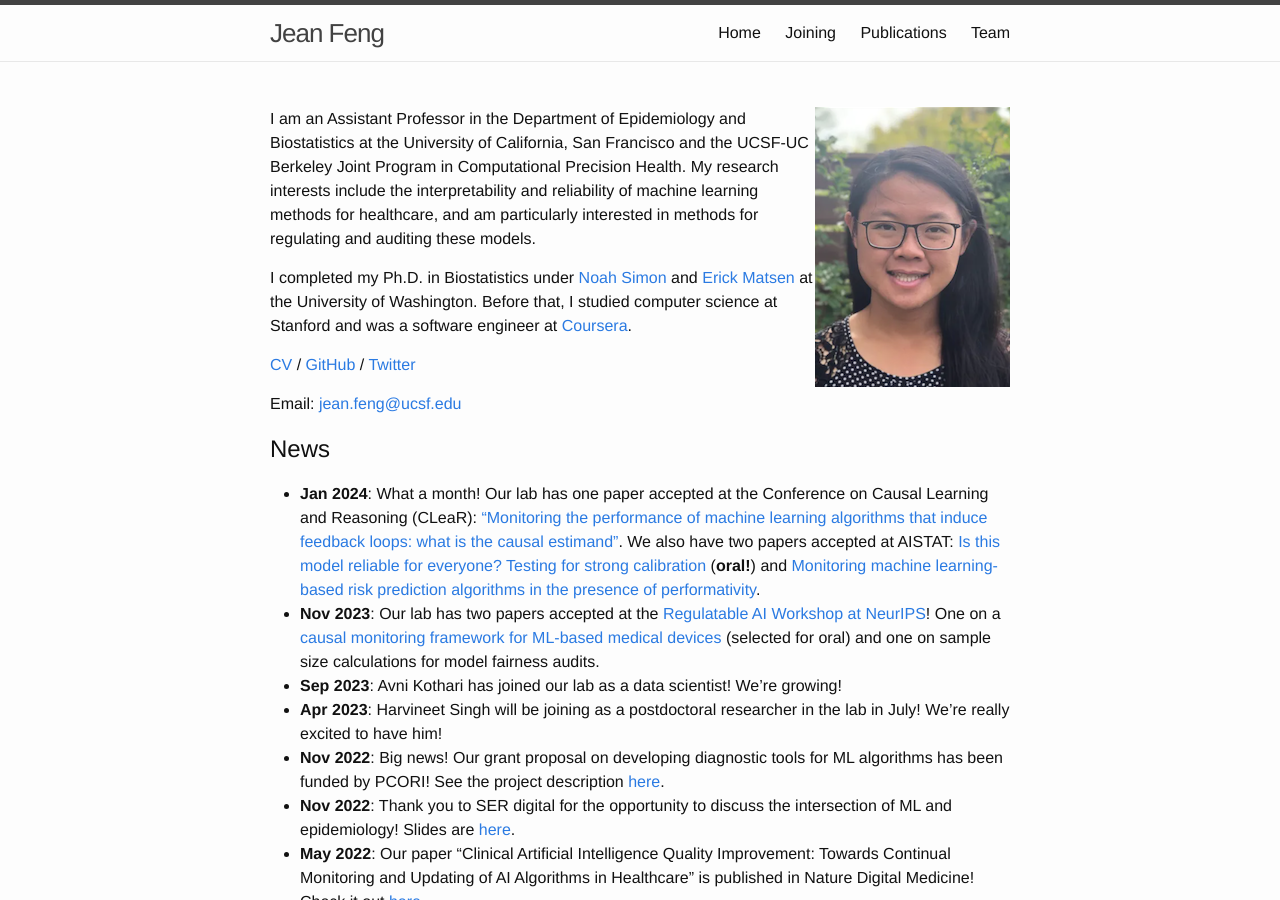
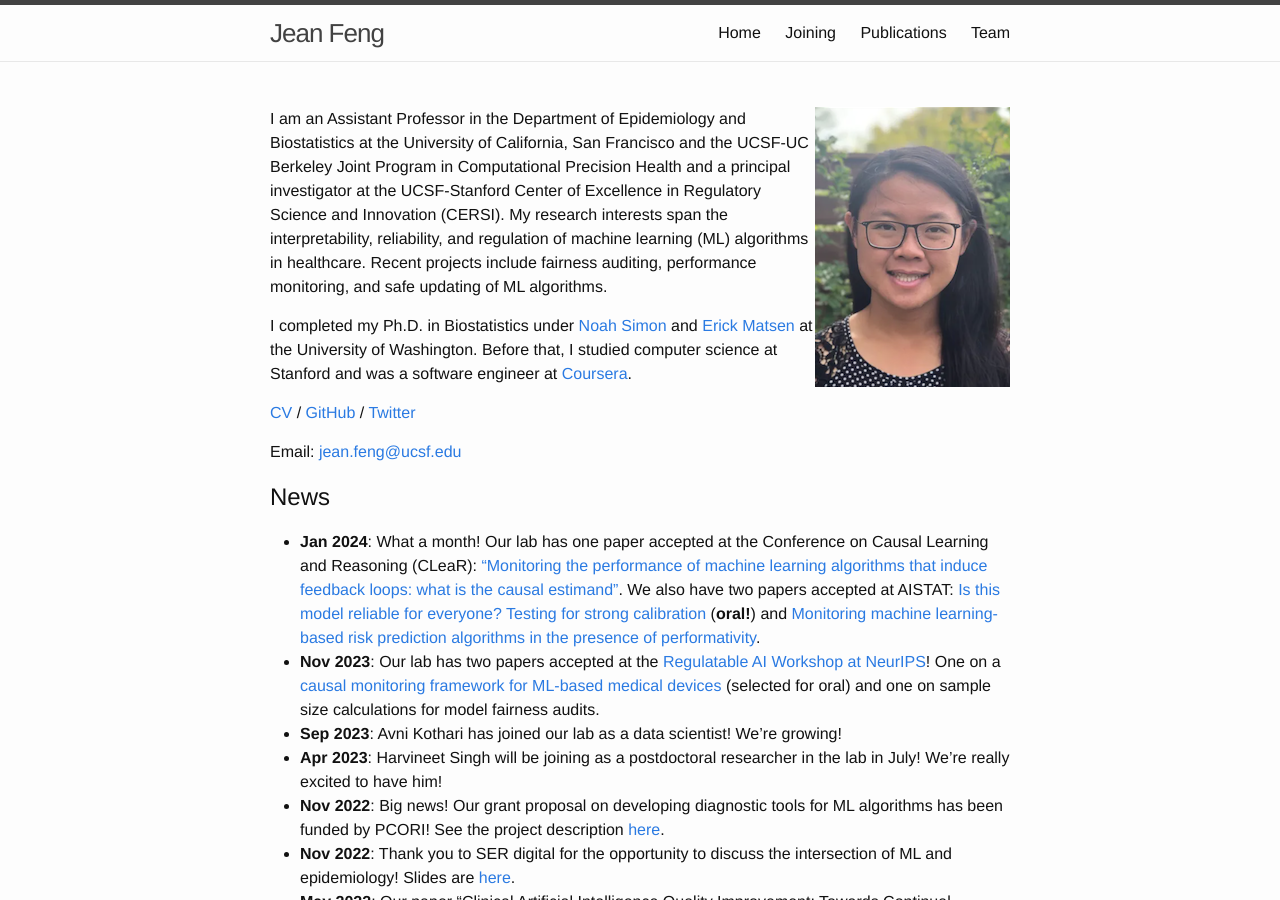
Before and after one commit to jjfeng/jjfeng.github.io, a Jekyll site: the page built from index.md, in a window 1280 px wide and 900 px high. Built offline with Jekyll 4.4.1, drawn with Linux system fonts in a browser that asks for light colours.

Commit message:
update bio

```diff
--- a/index.md
+++ b/index.md
@@ -6,8 +6,9 @@ title: Home
 
 <img align="right" src="headshot.png" margin="50px" height="280px" onmouseover="this.src='pocky_new.png';" onmouseout="this.src='headshot.png';">
 
-I am an Assistant Professor in the Department of Epidemiology and Biostatistics at the University of California, San Francisco and the UCSF-UC Berkeley Joint Program in Computational Precision Health.
-My research interests include the interpretability and reliability of machine learning methods for healthcare, and am particularly interested in methods for regulating and auditing these models.
+I am an Assistant Professor in the Department of Epidemiology and Biostatistics at the University of California, San Francisco and the UCSF-UC Berkeley Joint Program in Computational Precision Health and a principal investigator at the UCSF-Stanford Center of Excellence in Regulatory Science and Innovation (CERSI).
+My research interests span the interpretability, reliability, and regulation of machine learning (ML) algorithms in healthcare.
+Recent projects include fairness auditing, performance monitoring, and safe updating of ML algorithms.
 
 I completed my Ph.D. in Biostatistics under [Noah Simon](https://faculty.washington.edu/nrsimon/) and [Erick Matsen](https://matsen.fhcrc.org/) at the University of Washington.
 Before that, I studied computer science at Stanford and was a software engineer at [Coursera](https://www.coursera.org/).
```
